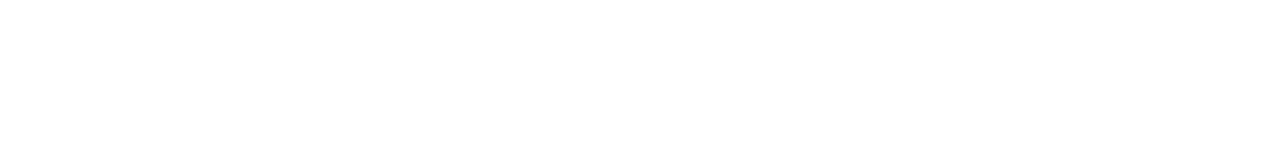
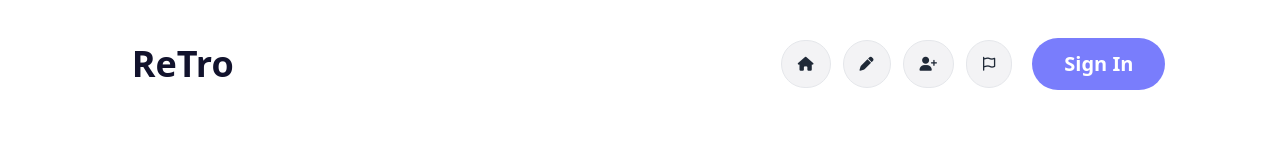
Before and after one commit to Ridoy5315/retro-forum, a plain HTML site: page index.html in a window 1280 px wide. Drawn offline with nearby package versions, Linux system fonts and the light colour scheme.

Commit message:
navigarion bar are comleted

```diff
--- a/index.html
+++ b/index.html
@@ -1,18 +1,46 @@
 <!DOCTYPE html>
 <html lang="en">
   <head>
-     <meta charset="UTF-8">
-     <meta name="viewport" content="width=device-width, initial-scale=1.0">
+    <meta charset="UTF-8" />
+    <meta name="viewport" content="width=device-width, initial-scale=1.0" />
     <title>ReTro || Forum</title>
 
     <!-- tailwind and daisyui CDN -->
-     <link href="https://cdn.jsdelivr.net/npm/daisyui@4.12.12/dist/full.min.css" rel="stylesheet" type="text/css" />
+    <link
+      href="https://cdn.jsdelivr.net/npm/daisyui@4.12.12/dist/full.min.css"
+      rel="stylesheet"
+      type="text/css"
+    />
     <script src="https://cdn.tailwindcss.com"></script>
 
+    <!-- fontawesome CDN -->
+    <script src="https://kit.fontawesome.com/1e1b92107c.js" crossorigin="anonymous"></script>
+
     <!-- css link -->
-      <link rel="stylesheet" href="./styles/style.css">
+    <link rel="stylesheet" href="./styles/style.css" />
   </head>
   <body>
+    <header class="w-10/12 mx-auto">
+     <!-- navigation bar -->
+      <nav class="navbar bg-base-100 py-8">
+        <div class="flex-1 ">
+          <a class="btn btn-ghost text-4xl text-[#12132D]  font-bold">ReTro</a>
+        </div>
+        <div class="flex-none gap-4">
+          <ul class="menu menu-horizontal px-1 gap-3">
+            <li class="border rounded-full py-2 bg-[#12132d0c]"><a><i class="fa-solid fa-house"></i></a></li>
+            <li class="border rounded-full py-2 bg-[#12132d0c]"><a><i class="fa-solid fa-pen"></i></a></li>
+            <li class="border rounded-full py-2 bg-[#12132d0c]"><a><i class="fa-solid fa-user-plus"></i></a></li>
+            <li class="border rounded-full py-2 bg-[#12132d0c]"><a><i class="fa-regular fa-flag"></i></a></li>
+          </ul>
+          <button class="bg-[#797DFC] text-white py-3 px-8 rounded-full font-bold text-xl">Sign In</button>
+        </div>
+      </nav>
 
+      <!-- banner section -->
+
+    </header>
+    <main></main>
+    <footer></footer>
   </body>
 </html>
```
Also changed, not shown: tailwind.config.js (added). Lines whose indentation alone changed are shown as unchanged.
